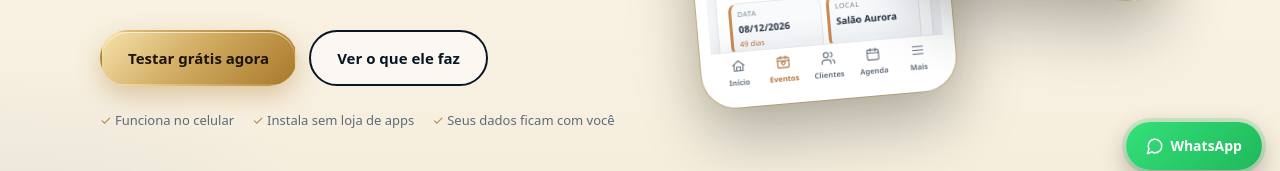
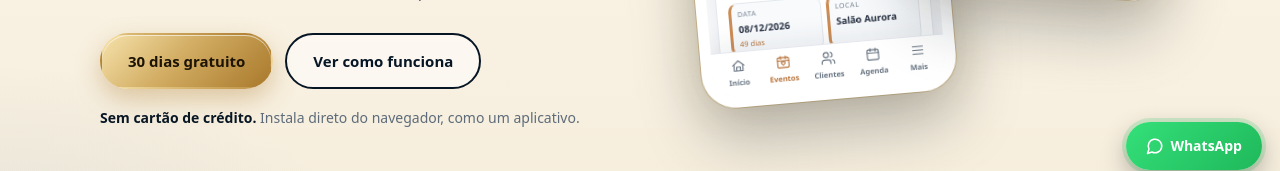
Before and after one commit to Celso1701/site-eventos, a plain HTML site: page index.html in a window 1280 px wide. Shown: the part 612-783 px from the top of the page. Drawn offline with Linux system fonts and the light colour scheme.

Commit message:
Add files via upload

```diff
--- a/index.html
+++ b/index.html
@@ -283,6 +283,7 @@ footer{border-top:1px solid rgba(201,164,92,.5)}
 .logo .lk b{font-family:Inter,system-ui,sans-serif;font-weight:800;font-size:15px;letter-spacing:.2em;color:var(--navy)}
 .logo .lk small{font-family:Inter,system-ui,sans-serif;font-weight:500;font-size:9.5px;letter-spacing:.2em;color:#7d8b99;margin-top:3px}
 @media(max-width:380px){.logo .lk b{font-size:13px;letter-spacing:.14em}}
+.cta-note{margin-top:18px;font-size:14px;color:var(--mut)}.cta-note b{color:var(--navy)}
 </style>
 </head>
 <body>
@@ -352,10 +353,10 @@ footer{border-top:1px solid rgba(201,164,92,.5)}
    <h1>Do primeiro contato ao <em>grande dia</em>, tudo no seu celular.</h1>
    <p class="lead">Convidados, mesas, cronograma, orçamento, cobrança por Pix e portal do cliente em um só lugar. Pensado para cerimonialistas, assessores, buffets e produtores.</p>
    <div class="cta">
-    <a class="btn btn-gold" data-app href="#">Testar grátis agora</a>
-    <a class="btn btn-line" href="#recursos">Ver o que ele faz</a>
+    <a class="btn btn-gold" data-app href="#">30 dias gratuito</a>
+    <a class="btn btn-line" href="#como">Ver como funciona</a>
    </div>
-   <div class="trust"><span>Funciona no celular</span><span>Instala sem loja de apps</span><span>Seus dados ficam com você</span></div>
+   <p class="cta-note"><b>Sem cartão de crédito.</b> Instala direto do navegador, como um aplicativo.</p>
   </div>
   <div class="phones" aria-hidden="true">
    <div class="phone p1"><div class="screen app">
@@ -470,7 +471,7 @@ footer{border-top:1px solid rgba(201,164,92,.5)}
 
 <section id="plano" class="alt">
  <div class="wrap">
-  <div class="head"><span class="eyebrow">Plano</span><h2>Um plano simples</h2><p>Teste grátis primeiro. Se fizer sentido para o seu negócio, assine o Pro.</p></div>
+  <div class="head"><span class="eyebrow">Plano</span><h2>Um plano simples</h2><p>30 dias grátis, sem cartão de crédito. Se fizer sentido para o seu negócio, assine o Pro.</p></div>
   <div class="price">
    <span class="badge">PROMOÇÃO POR TEMPO LIMITADO</span>
    <div class="v">R$ 90<small> /mês</small></div>
@@ -482,7 +483,7 @@ footer{border-top:1px solid rgba(201,164,92,.5)}
     <li>Sua marca nos documentos</li>
     <li>Dados protegidos por senha</li>
    </ul>
-   <a class="btn btn-gold" data-app href="#" style="display:block">Começar o teste grátis</a>
+   <a class="btn btn-gold" data-app href="#" style="display:block">30 dias gratuito</a>
    <p class="soon">Planos de 6 e 12 meses em breve.</p>
   </div>
  </div>
@@ -496,6 +497,7 @@ footer{border-top:1px solid rgba(201,164,92,.5)}
    <details><summary>Funciona sem internet?</summary><p>Seus dados ficam salvos no próprio aparelho. Recursos que dependem de envio, como abrir o WhatsApp, precisam de conexão.</p></details>
    <details><summary>Meus dados estão seguros?</summary><p>Você pode proteger o app com senha, e os dados ficam criptografados no aparelho. Guarde bem a senha: sem ela não há como recuperar os dados. Também dá para baixar um backup.</p></details>
    <details><summary>Posso usar a minha marca nos documentos?</summary><p>Sim. Cadastre logo, dados da empresa e rodapé, e eles aparecem em propostas, contratos, listas e relatórios.</p></details>
+   <details><summary>Como funciona o teste de 30 dias?</summary><p>Você usa o app completo por 30 dias, sem cartão de crédito. Quando o teste termina, seus dados continuam salvos no aparelho e você pode baixar um backup. Para seguir usando, assine o Pro pelo WhatsApp e ative com o código recebido.</p></details>
    <details><summary>Como assino o Pro?</summary><p>Pelo próprio app, com o botão de assinatura pelo WhatsApp. Você recebe um código de ativação para o seu aparelho.</p></details>
    <details><summary>Posso testar sem mexer nos meus dados?</summary><p>Sim. O modo manual abre o app com dados fictícios, e seus dados reais voltam quando você sai.</p></details>
   </div>
@@ -515,8 +517,8 @@ footer{border-top:1px solid rgba(201,164,92,.5)}
 
 <script>
 /* ===== AJUSTE AQUI ===== */
-var APP_URL = "../";            // endereço onde o app está publicado
-var WHATS   = "";                  // WhatsApp com DDI+DDD, só números. Ex.: 5511999999999
+var APP_URL = "https://app.diadoevento.com.br/";            // endereço onde o app está publicado
+var WHATS   = "5515998293087";                  // WhatsApp com DDI+DDD, só números. Ex.: 5511999999999
 var WHATS_MSG = "Olá! Quero conhecer o Dia do Evento.";
 /* ======================= */
 document.getElementById("ano").textContent = new Date().getFullYear();
```
